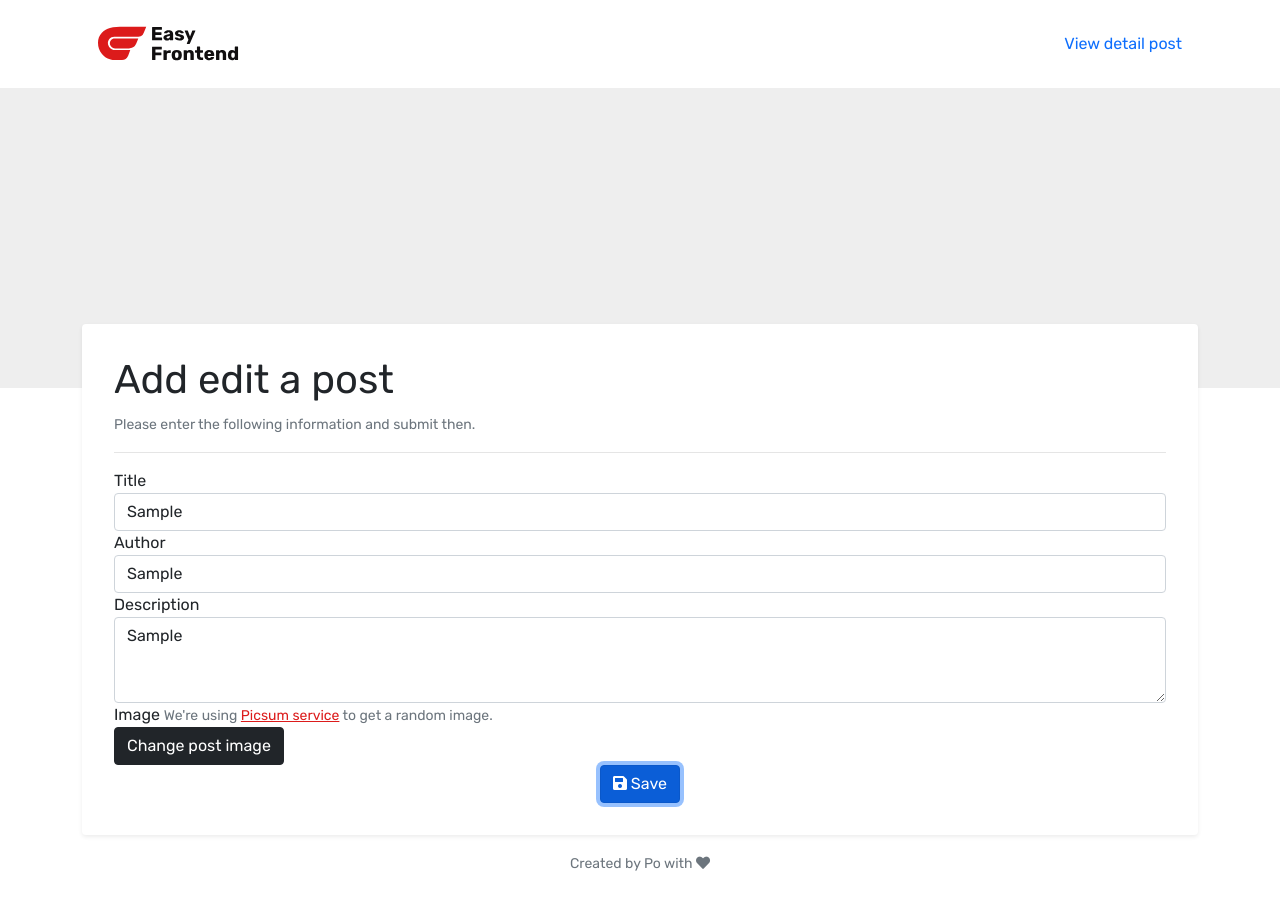
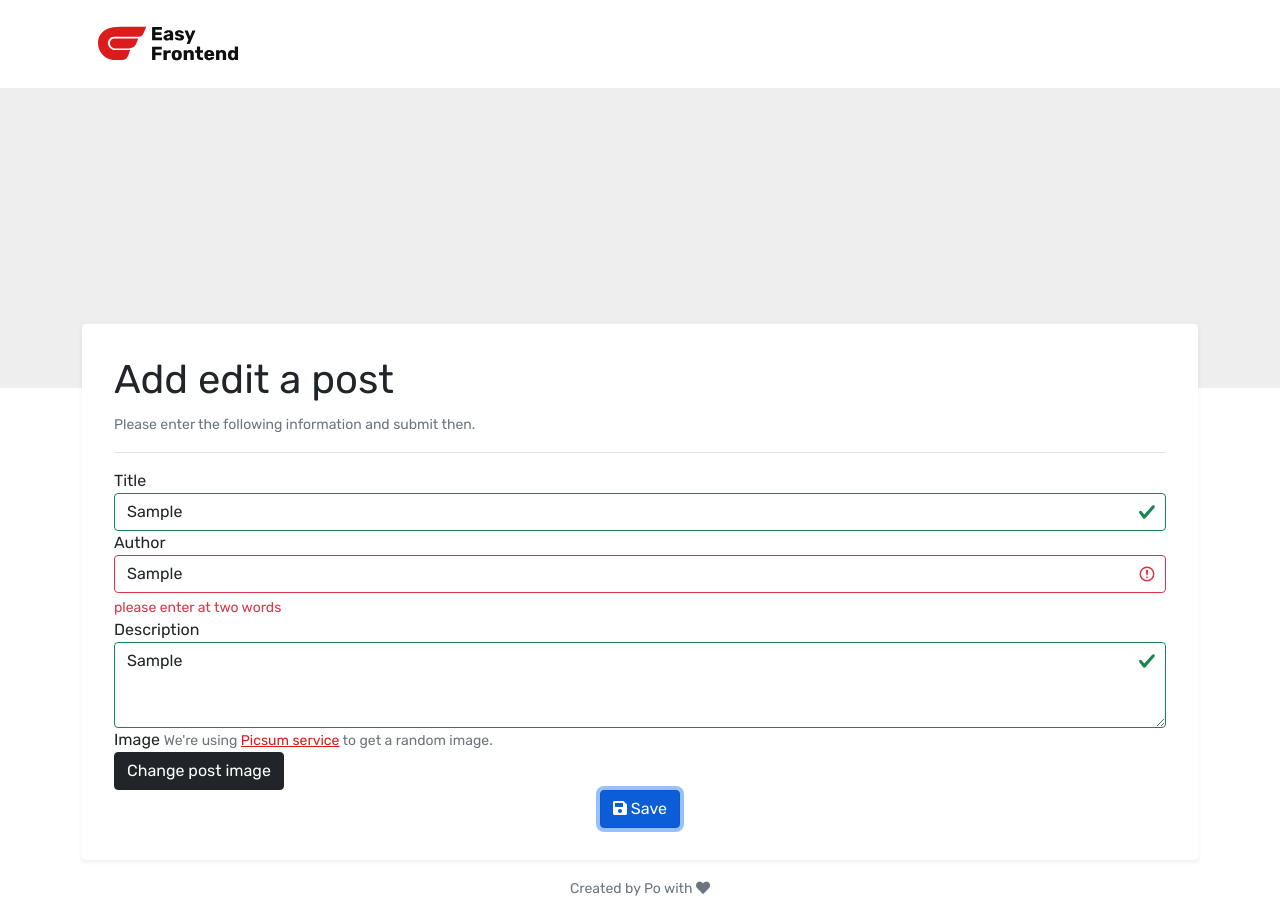
Before and after one commit to dophnamm/post-ui-js, a website built with Vite: page add-edit-post.html in a window 1280 px wide. Both pictures are taken after typing "Sample", "Sample", "Sample" into the empty fields and a click on the button "Save". Before the commit the page ends 891 px from the top, so only its background shows below. Built offline with nearby package versions, Linux system fonts and the light colour scheme.

Commit message:
handle update/add and using lib yup validate form

```diff
--- a/add-edit-post.html
+++ b/add-edit-post.html
@@ -77,7 +77,7 @@
 							</p>
 						</div>
 
-						<form id="postForm" class="post-form">
+						<form id="postForm" class="post-form" novalidate>
 							<div class="form-group">
 								<label for="postTitle">Title</label>
 								<input
--- a/js/addEditPost.js
+++ b/js/addEditPost.js
@@ -1,5 +1,15 @@
 import postApi from './api/postApi';
 import { initPostForm } from './utils/postForm';
+
+async function handlePostForm(formValue) {
+	try {
+		const savePost = formValue.id ? await postApi.update(formValue) : await postApi.add(formValue);
+
+		window.location.assign(`post-detail.html?id=${savePost.id}`);
+	} catch (error) {
+		console.log('failure from handlePostForm', error);
+	}
+}
 
 (async () => {
 	try {
@@ -17,9 +27,7 @@ import { initPostForm } from './utils/postForm';
 		initPostForm({
 			formId: 'postForm',
 			defaultValues,
-			onSubmit: (formValue) => {
-				console.log('submit', formValue);
-			},
+			onSubmit: handlePostForm,
 		});
 	} catch (error) {
 		console.log('failure fetch api post detail', error);
--- a/js/utils/postForm.js
+++ b/js/utils/postForm.js
@@ -1,6 +1,7 @@
-import { setValueForm } from './common';
+import { setTextContent, setValueForm } from './common';
+import * as yup from 'yup';
 
-function getDataForm(form) {
+function getFormValue(form) {
 	if (!form) return;
 
 	const result = {};
@@ -10,6 +11,60 @@ function getDataForm(form) {
 	}
 
 	return result;
+}
+
+function schemaPostForm() {
+	return yup.object().shape({
+		title: yup.string().required('Please enter title'),
+		author: yup
+			.string()
+			.required('Please enter author')
+			.test(
+				'at-least-two-words',
+				'please enter at two words',
+				(value) => value.split(' ').filter((x) => !!x && x.length >= 3).length >= 2
+			),
+		description: yup.string(),
+	});
+}
+
+function setFieldForm(form, name, error) {
+	const element = form.querySelector(`[name="${name}"]`);
+
+	if (element) {
+		element.setCustomValidity(error);
+		setTextContent(element.parentElement, '.invalid-feedback', error);
+	}
+}
+
+async function validateFormValue(form, formValue) {
+	try {
+		//reset previous errors
+		['title', 'author'].forEach((name) => {
+			setFieldForm(form, name, '');
+		});
+
+		const schema = schemaPostForm();
+		await schema.validate(formValue, { abortEarly: false });
+	} catch (error) {
+		const errorLog = {};
+
+		if (error.name === 'ValidationError' && Array.isArray(error.inner)) {
+			for (const validateError of error.inner) {
+				const name = validateError.path;
+
+				if (errorLog[name]) continue;
+
+				setFieldForm(form, name, validateError.message);
+				errorLog[name] = true;
+			}
+		}
+	}
+
+	const isValid = form.checkValidity();
+	if (!isValid) form.classList.add('was-validated');
+
+	return isValid;
 }
 
 export function initPostForm({ formId, defaultValues, onSubmit }) {
@@ -22,7 +77,7 @@ export function initPostForm({ formId, defaultValues, onSubmit }) {
 	setValueForm(form, 'imageUrl', defaultValues.imageUrl);
 
 	const tagAElement = document.querySelector('ul.nav > li > a#goToDetailPageLink');
-	if (tagAElement) {
+	if (tagAElement && defaultValues.id) {
 		tagAElement.textContent = 'View detail post';
 		tagAElement.href = `/post-detail.html?id=${defaultValues.id}`;
 	}
@@ -30,9 +85,14 @@ export function initPostForm({ formId, defaultValues, onSubmit }) {
 	const backgroundImg = document.getElementById('postHeroImage');
 	if (backgroundImg) backgroundImg.style.backgroundImage = `url(${defaultValues.imageUrl})`;
 
-	form.addEventListener('submit', (event) => {
+	form.addEventListener('submit', async (event) => {
 		event.preventDefault();
-		const dataSubmit = getDataForm(form);
-		console.log(dataSubmit);
+		const formValue = getFormValue(form);
+		formValue.id = defaultValues.id;
+
+		const isValid = await validateFormValue(form, formValue);
+		if (!isValid) return;
+
+		onSubmit(formValue);
 	});
 }
--- a/package.json
+++ b/package.json
@@ -12,6 +12,7 @@
 	"dependencies": {
 		"axios": "^0.25.0",
 		"dayjs": "^1.10.7",
-		"lodash.debounce": "^4.0.8"
+		"lodash.debounce": "^4.0.8",
+		"yup": "^0.32.11"
 	}
 }
```
Also changed, not shown: 1 other file.
